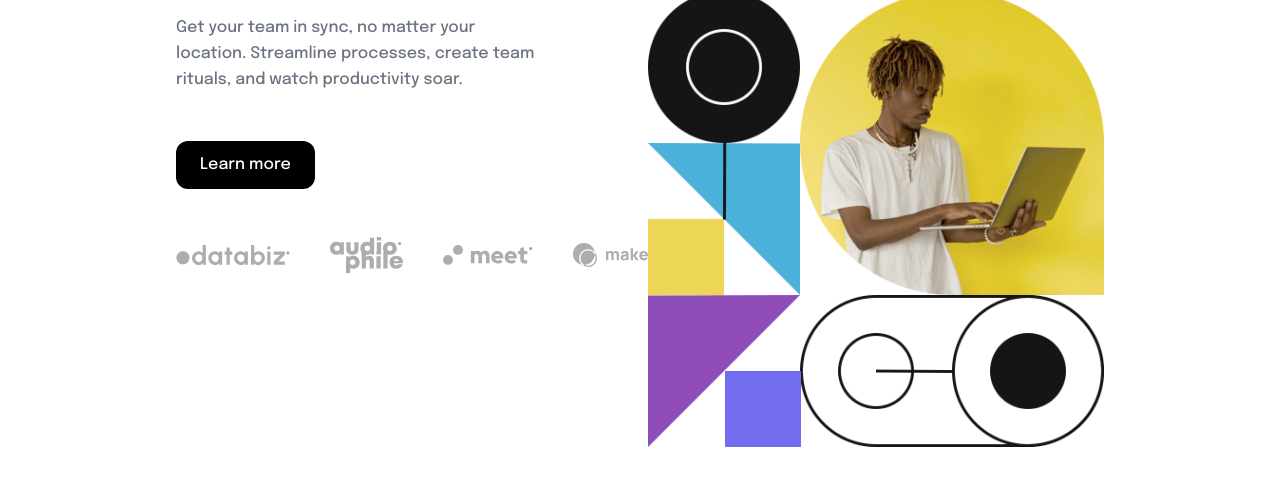
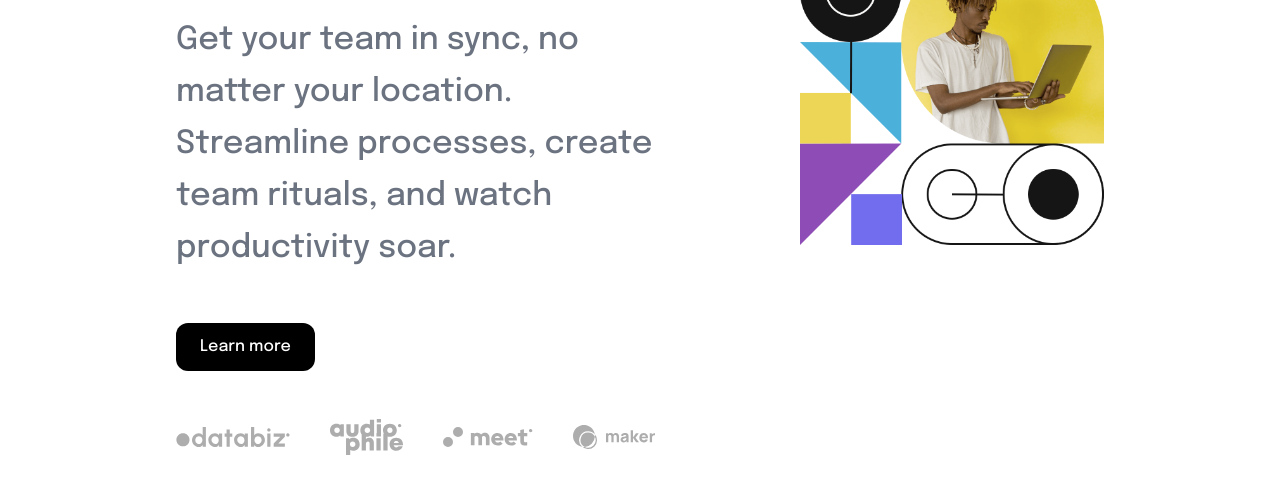
Before and after one commit to davunju/dropdown, a website: page index.html in a window 1280 px wide. Shown: the part 333-836 px from the top of the page. Drawn offline with Linux system fonts and the light colour scheme; files whose address does not match are found by name.

Commit message:
Update index.html

```diff
--- a/index.html
+++ b/index.html
@@ -127,7 +127,7 @@
           Make <br class="max-[768px]:hidden" />remote work
         </h1>
         <p
-          class="mt-[4rem] w-[80%] max-[1665px]:mt-[2rem] min-[1501px]:text-[3rem] max-[1550px]:text-[1.5rem] max-[768px]:w-full font-medium leading-relaxed text-gray-500 max-[768px]:text-center max-[600px]:max-w-[100%] max-[768px]:mt-[1rem] max-[400px]:mt-[0.3rem] max-[768px]:px-2"
+          class="mt-[4rem] w-[80%] max-[1665px]:mt-[2rem] text-[2rem] max-[1550px]:text-[1.5rem] max-[768px]:w-full font-medium leading-relaxed text-gray-500 max-[768px]:text-center max-[600px]:max-w-[100%] max-[768px]:mt-[1rem] max-[400px]:mt-[0.3rem] max-[768px]:px-2"
         >
           Get your team in sync, no matter your location. Streamline processes,
           create team rituals, and watch productivity soar.
```
